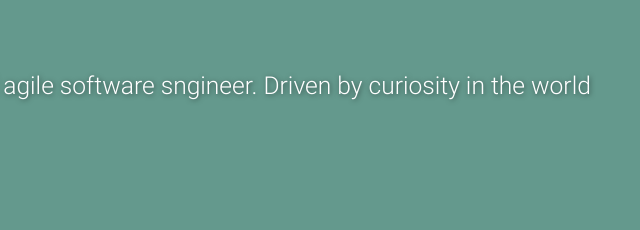
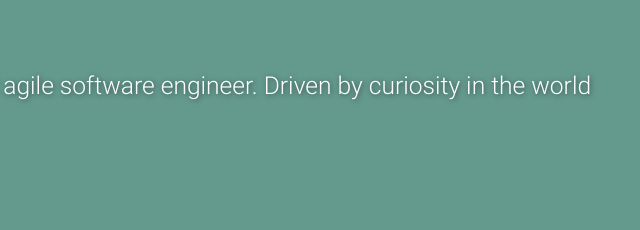
Before and after one commit to arshar2411/arshar2411.github.io, a plain HTML site: page index.html in a window 1280 px wide. Shown: the part 133-363 px from the top of the page, 628-1268 px from the left. Drawn offline with nearby package versions, Linux system fonts and the light colour scheme.

Commit message:
fix typo

```diff
--- a/index.html
+++ b/index.html
@@ -217,7 +217,7 @@
               <h2>Hi, I'm <span class="teal">Arjun Sharma.</span></h2>
               <h5 style="color:#fff">A <span class="typing" style="font-weight: 300; color:#004d40"></span></h5>
               <!-- <h5 style="color:#00796b">A <span class="typing" style="font-weight: 300; color:#fff"></span></h5> -->
-              <h5>Passionate problem solver and agile software sngineer. Driven by curiosity in the world of machine learning.</h5>
+              <h5>Passionate problem solver and agile software engineer. Driven by curiosity in the world of machine learning.</h5>
             </div>
             <div class="social">
               <a href="http://linkedin.com/in/sharmarjun" target="_blank">
```
